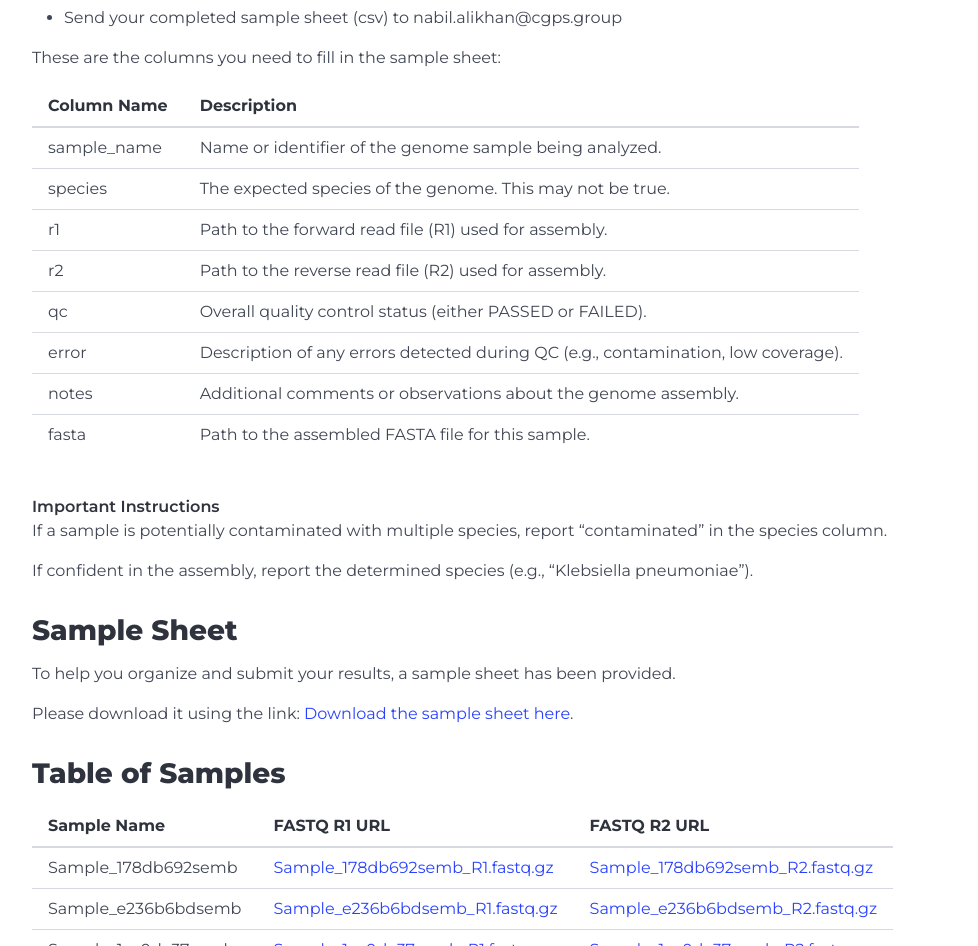
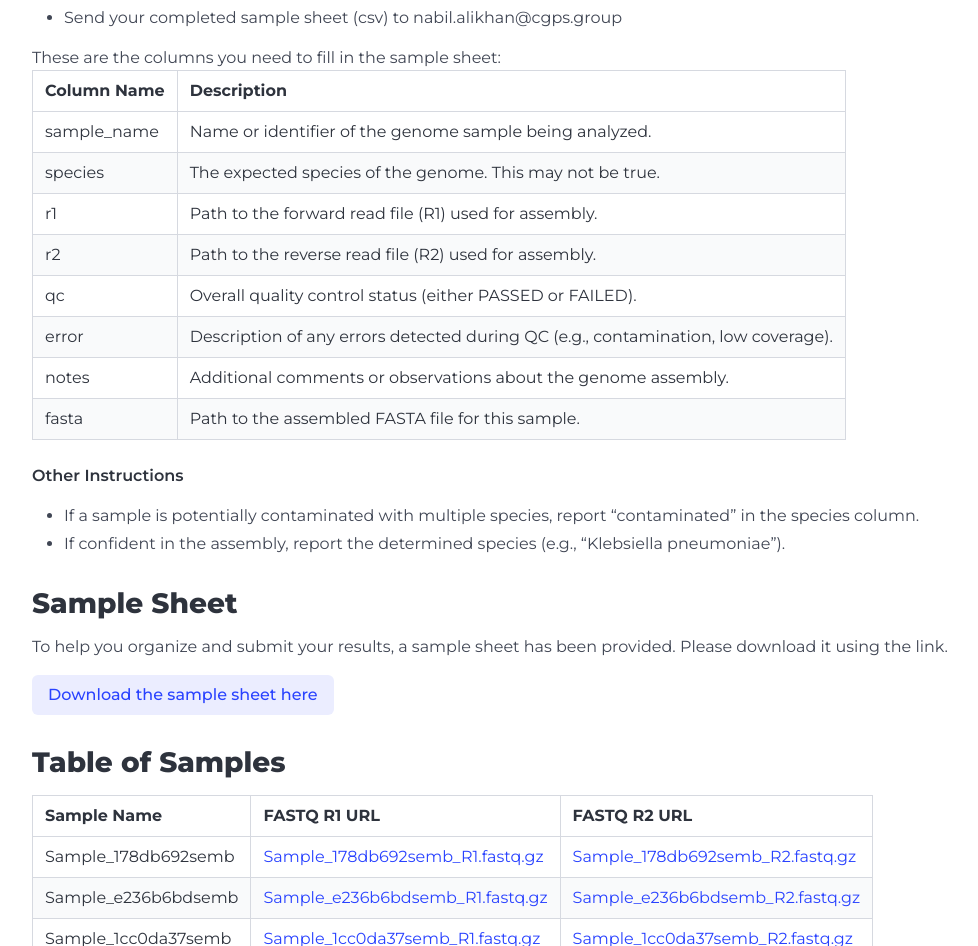
Before and after one commit to happykhan/ghrupuzzle, a Next.js app: page /assembly/practice in a window 1280 px wide. Shown: the part 506-1452 px from the top of the page, without its empty margins (40-1018 px from the left). Built offline with nearby package versions, Linux system fonts and the light colour scheme.

Commit message:
added some styling

```diff
--- a/app/assembly/assembly_dataset.tsx
+++ b/app/assembly/assembly_dataset.tsx
@@ -14,7 +14,7 @@ const AssemblyExercise: React.FC<{ samples: Sample[], speciesList: string[], sam
                 You are provided with {samples.length} genome samples belonging to the species <em>{speciesList.join(', ')}</em>.
                 Your task is to:
             </p>
-            <ul className="list-disc list-inside">
+            <ul>
                 <li>Genotype these assemblies using the appropriate tool</li>
                 <li>Extract the required information from the output</li>
                 <li>Format a completed sample sheet.</li>
@@ -22,49 +22,45 @@ const AssemblyExercise: React.FC<{ samples: Sample[], speciesList: string[], sam
             </ul>
 
             These are the columns you need to fill in the sample sheet:
-                <div className="my-4">
                 <GenomeAssemblyQC/>
-                </div>
             <br/>
-            <strong>Important Instructions</strong>
-            <p>If a sample is potentially contaminated with multiple species, report “contaminated” in the species column.</p>
-            <p>If confident in the assembly, report the determined species (e.g., “Klebsiella pneumoniae”).</p>
-
+            <strong>Other Instructions</strong>
+            <ul>
+            <li>If a sample is potentially contaminated with multiple species, report “contaminated” in the species column.</li>
+            <li>If confident in the assembly, report the determined species (e.g., “Klebsiella pneumoniae”).</li>
+            </ul>
 
             <h2>Sample Sheet</h2>
             <p>
-                To help you organize and submit your results, a sample sheet has been provided.
+                To help you organize and submit your results, a sample sheet has been provided. Please download it using the link.
             </p>
-            <p>
-                Please download it using the link: <a href={samplesheet.url}>Download the sample sheet here</a>.
-            </p>
-
+            <button className="button is-link is-light"><a href={samplesheet.url}>Download the sample sheet here</a></button>
             <h2>Table of Samples</h2>
-            <table className="w-full">
+            <table className="table is-striped is-bordered">
                 <thead>
-                    <tr className="border-b border-gray-200">
-                        <th className="text-left px-4 py-2">Sample Name</th>
-                        <th className="text-left px-4 py-2">FASTQ R1 URL</th>
-                        <th className="text-left px-4 py-2">FASTQ R2 URL</th>
+                    <tr>
+                        <th>Sample Name</th>
+                        <th>FASTQ R1 URL</th>
+                        <th>FASTQ R2 URL</th>
                     </tr>
                 </thead>
                 <tbody>
                     {samples.map((sample, index) => (
-                        <tr key={index} className="border-b border-gray-200">
-                            <td className="px-4 py-2">{sample.public_name}</td>
-                            <td className="px-4 py-2"><a href={sample.R1_URL} target="_blank" rel="noopener noreferrer">{sample.R1_URL.split('/').pop()}</a></td>
-                            <td className="px-4 py-2"><a href={sample.R2_URL} target="_blank" rel="noopener noreferrer">{sample.R2_URL.split('/').pop()}</a></td>
+                        <tr key={index}>
+                            <td>{sample.public_name}</td>
+                            <td><a href={sample.R1_URL} target="_blank" rel="noopener noreferrer">{sample.R1_URL.split('/').pop()}</a></td>
+                            <td><a href={sample.R2_URL} target="_blank" rel="noopener noreferrer">{sample.R2_URL.split('/').pop()}</a></td>
                         </tr>
                     ))}
                 </tbody>
             </table>
 
             <h2>Download Samples</h2>
-            <p>You can download the samples in one go on the command line using something like curl or wget. Here are some example script to help:</p>
-            <ul className="list-disc list-inside">
-                <li><a href={`/${assembly_type}-wget-download_samples.txt`}>Example script using wget</a></li>
-                <li><a href={`/${assembly_type}-curl-download_samples.txt`}>Example script using curl</a></li>
-            </ul>
+            <p>You can download the samples in one go on the command line using something like curl or wget. Here are some example scripts to help:</p>
+            <ul>
+                <li><button className="button is-link is-light is-small"><a href={`/${assembly_type}-wget-download_samples.txt`}>Example script using wget</a></button></li>
+                <li><button className="button is-link is-light is-small"><a href={`/${assembly_type}-curl-download_samples.txt`}>Example script using curl</a></button></li>
+              </ul>
         </div>
     );
 };
@@ -85,19 +81,19 @@ function GenomeAssemblyQC() {
     ];
 
     return (
-      <div className="overflow-x-auto">
-        <table className="min-w-full border border-gray-300 shadow-lg">
-          <thead className="bg-gray-200">
+      <div>
+        <table className="table is-striped is-bordered">
+            <thead>
             <tr>
-              <th className="px-4 py-2 border">Column Name</th>
-              <th className="px-4 py-2 border">Description</th>
+              <th>Column Name</th>
+              <th>Description</th>
             </tr>
-          </thead>
-          <tbody>
+            </thead>
+            <tbody>
             {columns.slice(1).map((col, index) => (
-              <tr key={index} className="border">
-                <td className="px-4 py-2 border font-semibold">{col.name}</td>
-                <td className="px-4 py-2 border">{col.description}</td>
+              <tr key={index}>
+              <td>{col.name}</td>
+              <td>{col.description}</td>
               </tr>
             ))}
           </tbody>
--- a/app/outbreak/page.tsx
+++ b/app/outbreak/page.tsx
@@ -56,14 +56,14 @@ const OutbreakPage = () => {
 
               ) : (
                 <div>
-                <p>The data will be available on {new Date(releaseTime).toLocaleString()}.</p>
-                <a href="/outbreak/practice" className="text-blue-500 underline text-lg">Go to Practice Exercise</a>
+                <p>The challenge data is not released yet. <strong>The data will be available on {new Date(releaseTime).toLocaleString()}</strong>. Please try the practice exercise instead.</p>
+                <button className="button is-link is-light"><a href="/outbreak/practice" className="text-blue-500 underline text-lg">Go to Practice Exercise</a></button>
                 </div>
               )
               ) : (
               <div>
                 <p>The data is not available yet. Please try the practice exercise instead.</p>
-                <a href="/outbreak/practice" className="text-blue-500 underline text-lg">Go to Practice Exercise</a>
+                <button className="button is-link is-light"><a href="/outbreak/practice" className="text-blue-500 underline text-lg">Go to Practice Exercise</a></button>
               </div>
               )}
             </div>
--- a/app/typing/page.tsx
+++ b/app/typing/page.tsx
@@ -53,14 +53,14 @@ export default function TypingPage() {
 
               ) : (
                 <div>
-                <p>The data will be available on {new Date(releaseTime).toLocaleString()}.</p>
-                <a href="/typing/practice" className="text-blue-500 underline text-lg">Go to Practice Exercise</a>
+                <p>The challenge data is not released yet. <strong>The data will be available on {new Date(releaseTime).toLocaleString()}</strong>. Please try the practice exercise instead.</p>
+                <button className='button is-light is-link'><a href="/typing/practice" className="text-blue-500 underline text-lg">Go to Practice Exercise</a></button>
                 </div>
               )
               ) : (
               <div>
                 <p>The data is not available yet. Please try the practice exercise instead.</p>
-                <a href="/typing/practice" className="text-blue-500 underline text-lg">Go to Practice Exercise</a>
+                <button className='button is-light is-link'><a href="/typing/practice" className="text-blue-500 underline text-lg">Go to Practice Exercise</a></button>
               </div>
               )}
             </div>
```
Also changed, not shown: app/assembly/page.tsx (+7 -3 lines), app/outbreak/outbreak_dataset.tsx (+24 -27 lines), app/typing/type_dataset.tsx (+13 -13 lines).
